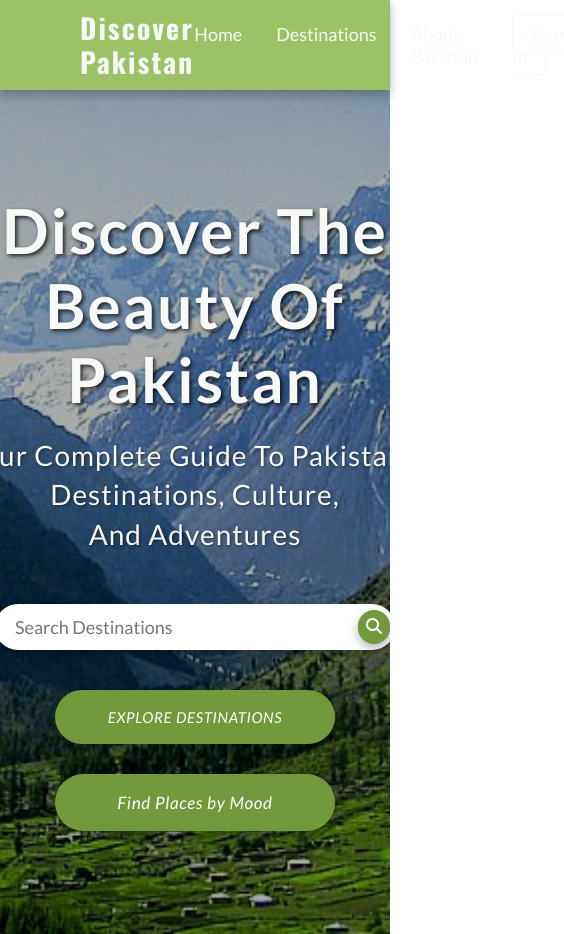
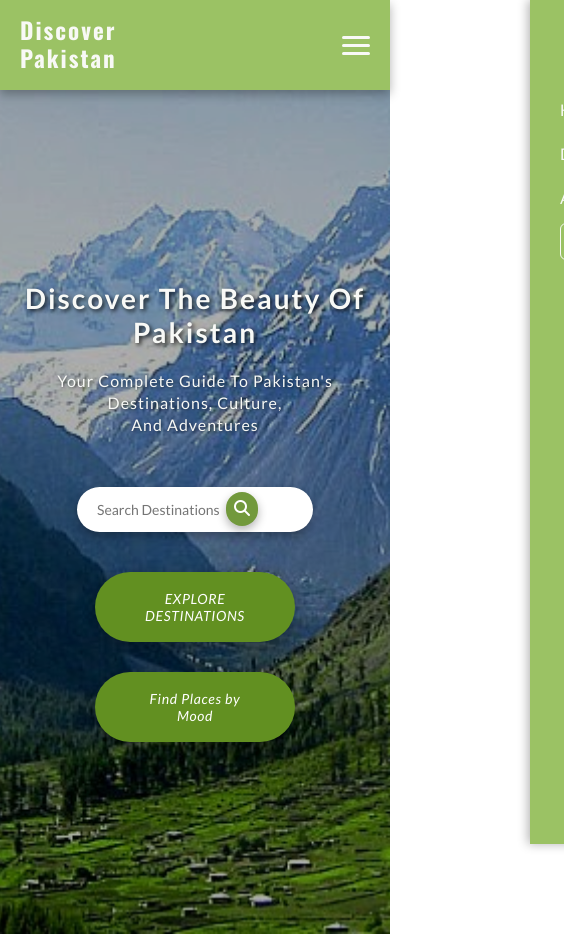
Before and after one commit to adanfatimaa/fyp-discover-pakistan, a plain HTML site: page index.html in a window 390 px wide. Shown: the whole page, 564 px wide, since content can reach past the window. Drawn offline with nearby package versions, Linux system fonts and the light colour scheme.

Commit message:
added responsiveness to homepage

```diff
--- a/index.html
+++ b/index.html
@@ -12,15 +12,27 @@
       rel="stylesheet"
     />
     <!-- font awesome -->
-       <link rel="stylesheet" href="https://cdnjs.cloudflare.com/ajax/libs/font-awesome/6.5.1/css/all.min.css" />
+    <link
+      rel="stylesheet"
+      href="https://cdnjs.cloudflare.com/ajax/libs/font-awesome/6.5.1/css/all.min.css"
+    />
     <!-- stylesheet -->
     <link rel="stylesheet" href="style.css" />
+    <!-- Viewport Meta Tag -->
+    <meta name="viewport" content="width=device-width, initial-scale=1.0">
+
   </head>
   <body>
     <!-- Navigation Bar -->
 
     <nav class="navbar" id="navbar">
       <div class="logo">Discover<br />Pakistan</div>
+      <!-- hamburger menu for smaller screens -->
+      <div class="hamburger">
+        <span></span>
+        <span></span>
+        <span></span>
+      </div>
       <ul class="nav-links">
         <li><a href="#home">Home</a></li>
         <li><a href="#destinations">Destinations</a></li>
@@ -45,7 +57,11 @@
           adventures
         </h2>
         <form class="search-form">
-          <input type="text" class="search-bar" placeholder="Search Destinations" />
+          <input
+            type="text"
+            class="search-bar"
+            placeholder="Search Destinations"
+          />
           <button type="submit" class="search-btn">
             <i class="fa-solid fa-magnifying-glass"></i>
           </button>
--- a/script.js
+++ b/script.js
@@ -7,3 +7,30 @@ document.querySelectorAll('a[href^="#"]').forEach(anchor => {
         }
     });
 });
+
+//  hamburger menu
+
+const hamburger = document.querySelector('.hamburger');
+const navLinks = document.querySelector('.nav-links');
+
+// Toggle menu when hamburger is clicked
+hamburger.addEventListener('click', () => {
+    navLinks.classList.toggle('active');
+    hamburger.classList.toggle('active');
+});
+
+// Close menu when clicking on a nav link
+document.querySelectorAll('.nav-links a').forEach(link => {
+    link.addEventListener('click', () => {
+        navLinks.classList.remove('active');
+        hamburger.classList.remove('active');
+    });
+});
+
+// Close menu when clicking outside
+document.addEventListener('click', (e) => {
+    if (!hamburger.contains(e.target) && !navLinks.contains(e.target)) {
+        navLinks.classList.remove('active');
+        hamburger.classList.remove('active');
+    }
+});
--- a/style.css
+++ b/style.css
@@ -9,6 +9,11 @@ body {
 }
 /* navigation bar */
 .navbar{
+    position: fixed;
+    top: 0;
+    left: 0;
+    right: 0;
+    z-index: 1000;
     height: 90px;
     display: flex;
     align-items: center;
@@ -67,11 +72,26 @@ body {
 .nav-links li:last-child a:hover {
     background: #9BC264;
 }
+.hamburger {
+    display: none;
+    flex-direction: column;
+    cursor: pointer;
+    gap: 5px;
+    z-index: 1001;
+}
+.hamburger span {
+    width: 28px;
+    height: 3px;
+    background-color: #f8f9f6;
+    transition: all 0.3s ease;
+    border-radius: 2px;
+}
 
 /* hero section */
 
 .hero {
-position: relative;
+    margin-top: 90px;
+    position: relative;
     height: 100vh;
     display: flex;
     flex-direction: column;
@@ -181,7 +201,7 @@ position: relative;
 }
 
 .btn-primary {
-    background: #72993c;
+    background: #629021;
     color: white;
     font-size: 15px;
     width: 280px;
@@ -196,7 +216,7 @@ position: relative;
 }
 
 .btn-secondary {
-    background: #72993c;
+     background: #629021;
     color: white;
     width: 280px;
     font-size: 17px;
@@ -209,3 +229,87 @@ position: relative;
     transform: translateY(-3px);
     box-shadow: 0 6px 20px rgba(0, 0, 0, 0.4);
 }
+/* Tablet and below (768px and lower) */
+@media (max-width: 768px) {
+    .logo{
+        font-size: 22px;
+    }
+    .hamburger{
+        display: flex;
+    }
+    .nav-links {
+        position: fixed;
+        right: -100%;
+        top: 0;
+        height: 100vh;
+        width: 280px;
+        background-color: #9BC264;
+        flex-direction: column;
+        padding: 100px 30px 30px;
+        box-shadow: -2px 0 10px rgba(0, 0, 0, 0.3);
+        transition: right 0.3s ease;
+        gap: 25px;
+    }
+   .nav-links.active {
+        right: 0;
+    }
+    .nav-links a {
+        font-size: 18px;
+    }
+    /* Remove the underline animation for mobile menu */
+    .nav-links a::after {
+        display: none;
+    }
+    .nav-links li:last-child a {
+        text-align: center;
+    }
+    .hero h1 {
+        font-size: 42px;
+    }
+    .hero h2 {
+        font-size: 22px;
+    }
+    .search-bar {
+        width: 450px;
+        height: 52px;
+        font-size: 16px;
+    }
+    .btn {
+        font-size: 16px;
+        width: 270px;
+    }
+}
+
+/* Mobile phones (480px and lower) */
+@media (max-width: 480px) {
+    .navbar {
+        padding: 20px 20px;
+    }
+    .logo {
+        font-size: 23px;
+    }
+    .nav-links {
+        width: 250px;
+    }
+    .nav-links a {
+        font-size: 16px;
+    }
+    .hero h1 {
+        font-size: 28px;
+        line-height: 1.2;
+    }
+    .hero h2 {
+        font-size: 16px;
+    }
+    .search-bar {
+        width: 100%;
+        max-width: 320px;
+        height: 45px;
+        font-size: 14px;
+    }
+    .btn {
+        font-size: 14px;
+        width: 100%;
+        max-width: 200px;
+    }
+}
```
